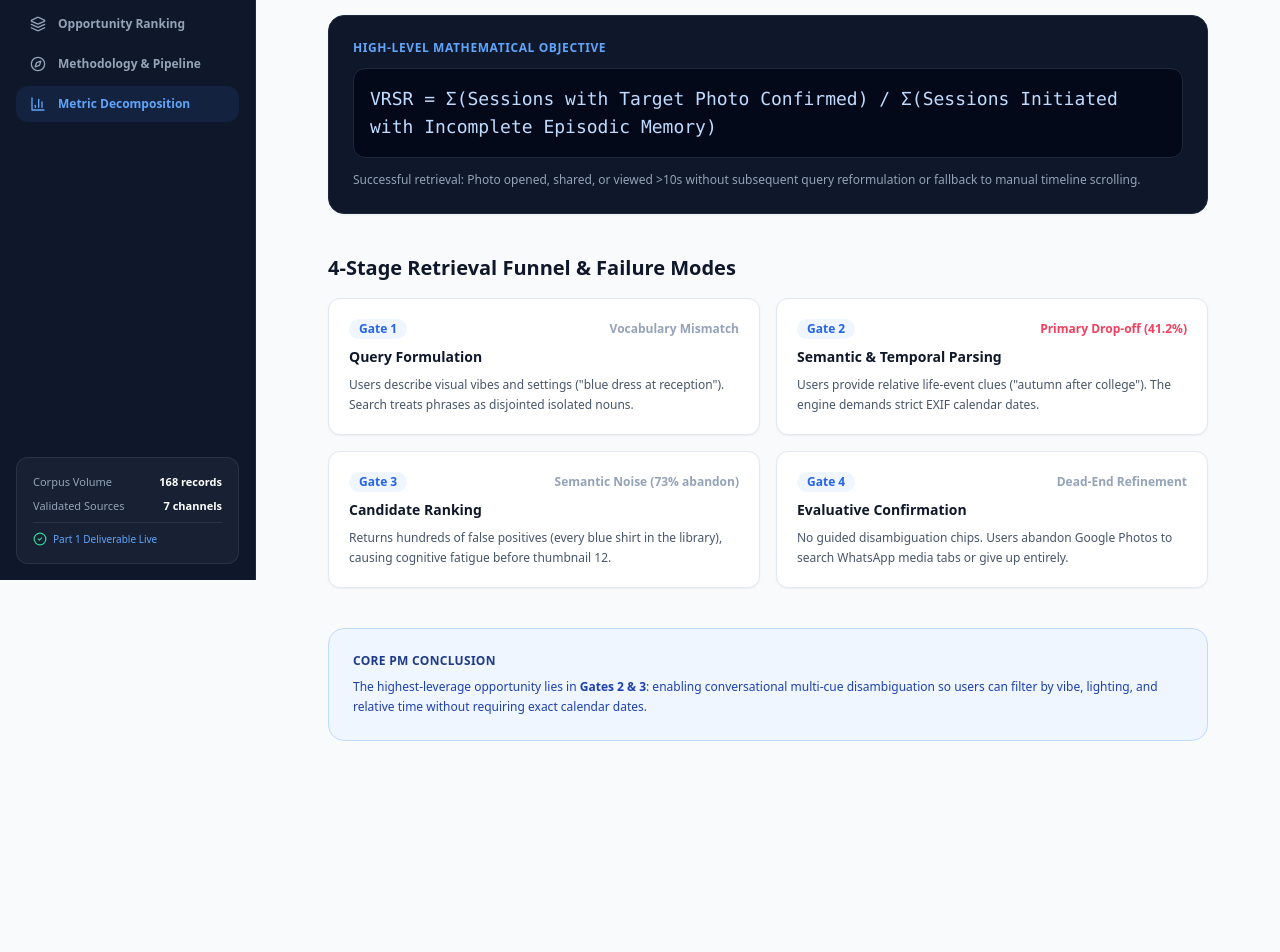
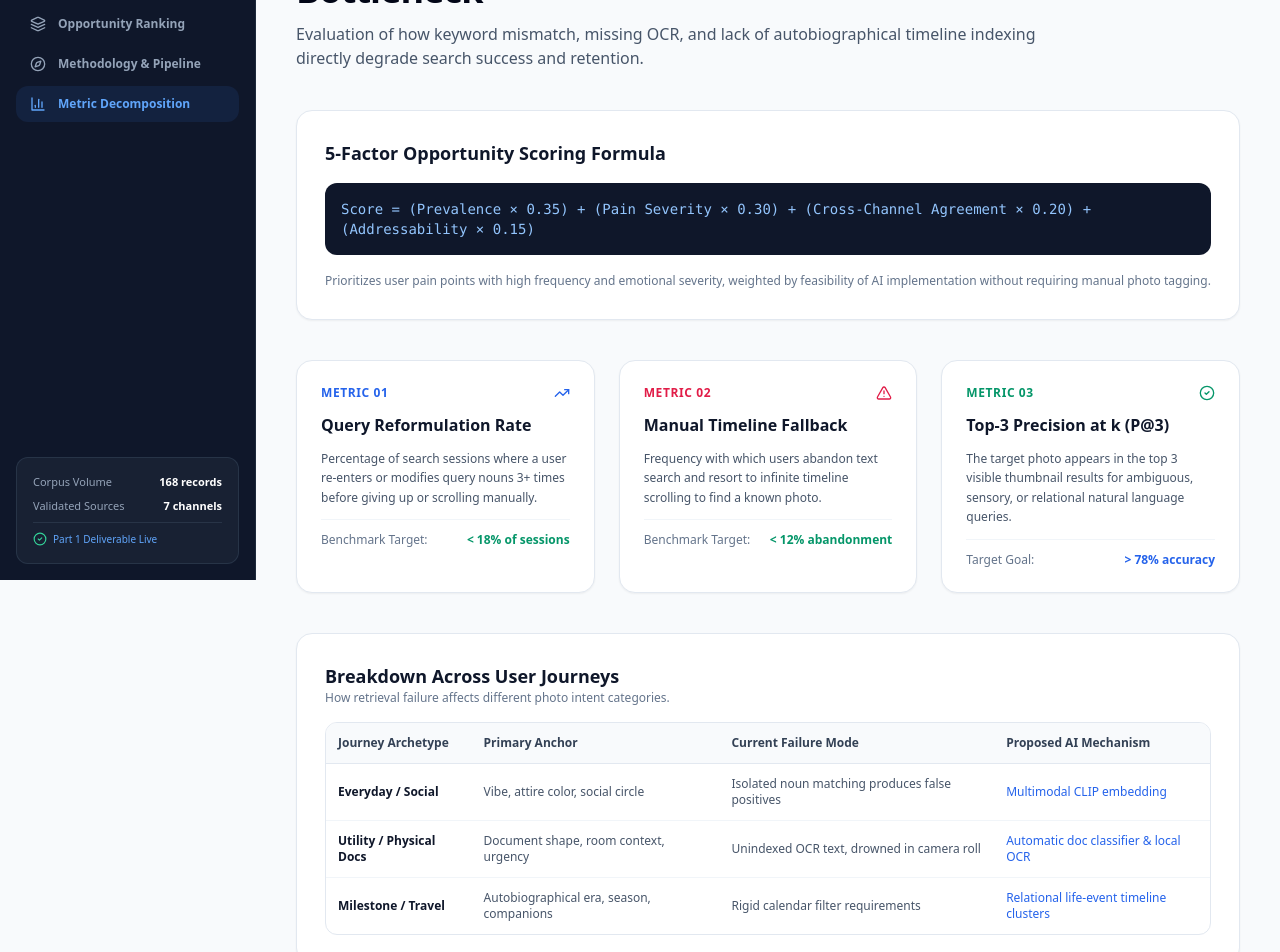
Before and after one commit to yukti1010/google-photos-discovery-engine, a Next.js app: page /metric in a window 1280 px wide. Shown: the part 220-1172 px from the top of the page. Before the commit the page ends 1073 px from the top, so only its background shows below. Built offline with nearby package versions, Linux system fonts and the light colour scheme.

Commit message:
Update page.tsx

```diff
--- a/src/app/metric/page.tsx
+++ b/src/app/metric/page.tsx
@@ -1,90 +1,139 @@
 "use client";
 
-import { BarChart3 } from "lucide-react";
+import Link from "next/link";
+import { ArrowLeft, BarChart3, TrendingUp, AlertTriangle, CheckCircle2 } from "lucide-react";
 
-export default function MetricDecompositionPage() {
+export default function MetricDecomposition() {
   return (
-    <div className="min-h-screen bg-slate-50 text-slate-900 pb-20 p-8 max-w-5xl mx-auto space-y-10">
-      <section className="space-y-3">
+    <div className="min-h-screen bg-slate-50 text-slate-900 pb-20">
+      {/* Top Banner */}
+      <div className="bg-slate-900 text-white border-b border-slate-800 -mx-4 sm:-mx-8 lg:-mx-10 px-4 sm:px-8 lg:px-10 py-3">
+        <div className="max-w-6xl mx-auto flex flex-col sm:flex-row items-start sm:items-center justify-between gap-2 text-xs">
+          <div className="flex items-center gap-2">
+            <Link href="/" className="flex items-center gap-1.5 text-blue-400 hover:text-blue-300 font-medium transition-colors">
+              <ArrowLeft className="w-3.5 h-3.5" /> Back to Discovery Engine
+            </Link>
+            <span className="text-slate-600">|</span>
+            <span className="text-slate-300">Metric Decomposition & Opportunity Scoring</span>
+          </div>
+          <span className="text-slate-400">Framework: <strong className="text-white">Episodic vs Semantic Recall</strong></span>
+        </div>
+      </div>
+
+      <div className="max-w-6xl mx-auto pt-8 sm:pt-10 space-y-10">
+        {/* Header */}
+        <div className="space-y-3 max-w-3xl">
           <div className="inline-flex items-center gap-1.5 px-3 py-1 rounded-full bg-blue-100 text-blue-800 text-xs font-semibold">
-          <BarChart3 className="w-3.5 h-3.5" /> Part 2 Deliverable · Strategic Framework
+            <BarChart3 className="w-3.5 h-3.5" /> Quantitative Translation Layer
           </div>
-        <h1 className="text-3xl font-extrabold tracking-tight text-slate-950">
-          Business Metric Decomposition
+          <h1 className="text-2xl sm:text-3xl md:text-4xl font-extrabold tracking-tight text-slate-950">
+            Deconstructing the Search Retrieval Bottleneck
           </h1>
-        <p className="text-sm text-slate-600 max-w-3xl leading-relaxed">
-          Deconstructing the core business objective: <em>"Increase the percentage of users who successfully retrieve a photo they remember but cannot precisely describe."</em>
-        </p>
-      </section>
-
-      {/* Core Formula Box */}
-      <div className="bg-slate-900 text-white rounded-2xl p-6 shadow-sm border border-slate-800 space-y-3">
-        <p className="text-xs font-bold uppercase tracking-wider text-blue-400">High-Level Mathematical Objective</p>
-        <div className="text-base md:text-lg font-mono bg-slate-950/80 p-4 rounded-xl border border-slate-800 text-blue-200">
-          VRSR = Σ(Sessions with Target Photo Confirmed) / Σ(Sessions Initiated with Incomplete Episodic Memory)
-        </div>
-        <p className="text-xs text-slate-400 leading-relaxed">
-          Successful retrieval: Photo opened, shared, or viewed &gt;10s without subsequent query reformulation or fallback to manual timeline scrolling.
+          <p className="text-sm sm:text-base text-slate-600 leading-relaxed">
+            Evaluation of how keyword mismatch, missing OCR, and lack of autobiographical timeline indexing directly degrade search success and retention.
           </p>
         </div>
 
-      {/* 4-Stage Funnel */}
-      <section className="space-y-4">
-        <h2 className="text-xl font-bold text-slate-900">4-Stage Retrieval Funnel &amp; Failure Modes</h2>
-        <div className="grid grid-cols-1 md:grid-cols-2 gap-4">
-          <div className="bg-white border border-slate-200 rounded-xl p-5 shadow-sm space-y-2">
-            <div className="flex items-center justify-between">
-              <span className="text-xs font-bold text-blue-600 bg-blue-50 px-2.5 py-0.5 rounded-full">Gate 1</span>
-              <span className="text-xs text-slate-400 font-semibold">Vocabulary Mismatch</span>
+        {/* Opportunity Score Formula Box */}
+        <div className="bg-white p-5 sm:p-7 rounded-2xl border border-slate-200 shadow-sm space-y-4">
+          <h2 className="text-base sm:text-lg font-bold text-slate-900">5-Factor Opportunity Scoring Formula</h2>
+          <div className="bg-slate-900 text-blue-300 p-4 rounded-xl text-xs sm:text-sm font-mono overflow-x-auto">
+            Score = (Prevalence × 0.35) + (Pain Severity × 0.30) + (Cross-Channel Agreement × 0.20) + (Addressability × 0.15)
           </div>
-            <h3 className="font-bold text-slate-900 text-sm">Query Formulation</h3>
-            <p className="text-xs text-slate-600 leading-relaxed">
-              Users describe visual vibes and settings ("blue dress at reception"). Search treats phrases as disjointed isolated nouns.
+          <p className="text-xs text-slate-500 leading-relaxed">
+            Prioritizes user pain points with high frequency and emotional severity, weighted by feasibility of AI implementation without requiring manual photo tagging.
           </p>
         </div>
 
-          <div className="bg-white border border-slate-200 rounded-xl p-5 shadow-sm space-y-2">
+        {/* Metric Cards Grid (Responsive: 1 col on mobile, 3 cols on desktop) */}
+        <div className="grid grid-cols-1 md:grid-cols-3 gap-6">
+          <div className="bg-white border border-slate-200 rounded-2xl p-5 sm:p-6 shadow-sm space-y-3">
             <div className="flex items-center justify-between">
-              <span className="text-xs font-bold text-blue-600 bg-blue-50 px-2.5 py-0.5 rounded-full">Gate 2</span>
-              <span className="text-xs text-rose-500 font-semibold">Primary Drop-off (41.2%)</span>
+              <span className="text-xs font-bold uppercase tracking-wider text-blue-600">Metric 01</span>
+              <TrendingUp className="w-4 h-4 text-blue-600" />
             </div>
-            <h3 className="font-bold text-slate-900 text-sm">Semantic &amp; Temporal Parsing</h3>
+            <h3 className="text-base font-bold text-slate-900">Query Reformulation Rate</h3>
             <p className="text-xs text-slate-600 leading-relaxed">
-              Users provide relative life-event clues ("autumn after college"). The engine demands strict EXIF calendar dates.
+              Percentage of search sessions where a user re-enters or modifies query nouns 3+ times before giving up or scrolling manually.
             </p>
+            <div className="pt-3 border-t border-slate-100 flex items-center justify-between text-xs">
+              <span className="text-slate-500">Benchmark Target:</span>
+              <strong className="text-emerald-600">&lt; 18% of sessions</strong>
+            </div>
           </div>
 
-          <div className="bg-white border border-slate-200 rounded-xl p-5 shadow-sm space-y-2">
+          <div className="bg-white border border-slate-200 rounded-2xl p-5 sm:p-6 shadow-sm space-y-3">
             <div className="flex items-center justify-between">
-              <span className="text-xs font-bold text-blue-600 bg-blue-50 px-2.5 py-0.5 rounded-full">Gate 3</span>
-              <span className="text-xs text-slate-400 font-semibold">Semantic Noise (73% abandon)</span>
+              <span className="text-xs font-bold uppercase tracking-wider text-rose-600">Metric 02</span>
+              <AlertTriangle className="w-4 h-4 text-rose-600" />
             </div>
-            <h3 className="font-bold text-slate-900 text-sm">Candidate Ranking</h3>
+            <h3 className="text-base font-bold text-slate-900">Manual Timeline Fallback</h3>
             <p className="text-xs text-slate-600 leading-relaxed">
-              Returns hundreds of false positives (every blue shirt in the library), causing cognitive fatigue before thumbnail 12.
+              Frequency with which users abandon text search and resort to infinite timeline scrolling to find a known photo.
             </p>
+            <div className="pt-3 border-t border-slate-100 flex items-center justify-between text-xs">
+              <span className="text-slate-500">Benchmark Target:</span>
+              <strong className="text-emerald-600">&lt; 12% abandonment</strong>
+            </div>
           </div>
 
-          <div className="bg-white border border-slate-200 rounded-xl p-5 shadow-sm space-y-2">
+          <div className="bg-white border border-slate-200 rounded-2xl p-5 sm:p-6 shadow-sm space-y-3">
             <div className="flex items-center justify-between">
-              <span className="text-xs font-bold text-blue-600 bg-blue-50 px-2.5 py-0.5 rounded-full">Gate 4</span>
-              <span className="text-xs text-slate-400 font-semibold">Dead-End Refinement</span>
+              <span className="text-xs font-bold uppercase tracking-wider text-emerald-600">Metric 03</span>
+              <CheckCircle2 className="w-4 h-4 text-emerald-600" />
             </div>
-            <h3 className="font-bold text-slate-900 text-sm">Evaluative Confirmation</h3>
+            <h3 className="text-base font-bold text-slate-900">Top-3 Precision at k (P@3)</h3>
             <p className="text-xs text-slate-600 leading-relaxed">
-              No guided disambiguation chips. Users abandon Google Photos to search WhatsApp media tabs or give up entirely.
+              The target photo appears in the top 3 visible thumbnail results for ambiguous, sensory, or relational natural language queries.
             </p>
+            <div className="pt-3 border-t border-slate-100 flex items-center justify-between text-xs">
+              <span className="text-slate-500">Target Goal:</span>
+              <strong className="text-blue-600">&gt; 78% accuracy</strong>
             </div>
           </div>
-      </section>
+        </div>
 
-      {/* Strategic Takeaway */}
-      <section className="bg-blue-50 border border-blue-200 rounded-2xl p-6 space-y-2">
-        <h3 className="text-xs font-bold text-blue-900 uppercase tracking-wide">Core PM Conclusion</h3>
-        <p className="text-xs text-blue-800 leading-relaxed">
-          The highest-leverage opportunity lies in <strong>Gates 2 &amp; 3</strong>: enabling conversational multi-cue disambiguation so users can filter by vibe, lighting, and relative time without requiring exact calendar dates.
-        </p>
-      </section>
+        {/* Detailed Decomposition Table (Scrollable container for mobile) */}
+        <div className="bg-white p-5 sm:p-7 rounded-2xl border border-slate-200 shadow-sm space-y-4">
+          <div>
+            <h2 className="text-base sm:text-lg font-bold text-slate-900">Breakdown Across User Journeys</h2>
+            <p className="text-xs text-slate-500">How retrieval failure affects different photo intent categories.</p>
+          </div>
+
+          <div className="w-full overflow-x-auto rounded-xl border border-slate-200">
+            <table className="w-full text-left text-xs min-w-[560px]">
+              <thead className="bg-slate-50 text-slate-700 border-b border-slate-200 font-semibold">
+                <tr>
+                  <th className="p-3">Journey Archetype</th>
+                  <th className="p-3">Primary Anchor</th>
+                  <th className="p-3">Current Failure Mode</th>
+                  <th className="p-3">Proposed AI Mechanism</th>
+                </tr>
+              </thead>
+              <tbody className="divide-y divide-slate-100 text-slate-600">
+                <tr>
+                  <td className="p-3 font-bold text-slate-900">Everyday / Social</td>
+                  <td className="p-3">Vibe, attire color, social circle</td>
+                  <td className="p-3">Isolated noun matching produces false positives</td>
+                  <td className="p-3 text-blue-600 font-medium">Multimodal CLIP embedding</td>
+                </tr>
+                <tr>
+                  <td className="p-3 font-bold text-slate-900">Utility / Physical Docs</td>
+                  <td className="p-3">Document shape, room context, urgency</td>
+                  <td className="p-3">Unindexed OCR text, drowned in camera roll</td>
+                  <td className="p-3 text-blue-600 font-medium">Automatic doc classifier & local OCR</td>
+                </tr>
+                <tr>
+                  <td className="p-3 font-bold text-slate-900">Milestone / Travel</td>
+                  <td className="p-3">Autobiographical era, season, companions</td>
+                  <td className="p-3">Rigid calendar filter requirements</td>
+                  <td className="p-3 text-blue-600 font-medium">Relational life-event timeline clusters</td>
+                </tr>
+              </tbody>
+            </table>
+          </div>
+        </div>
+      </div>
     </div>
   );
 }
```
Lines whose indentation alone changed are shown as unchanged.
